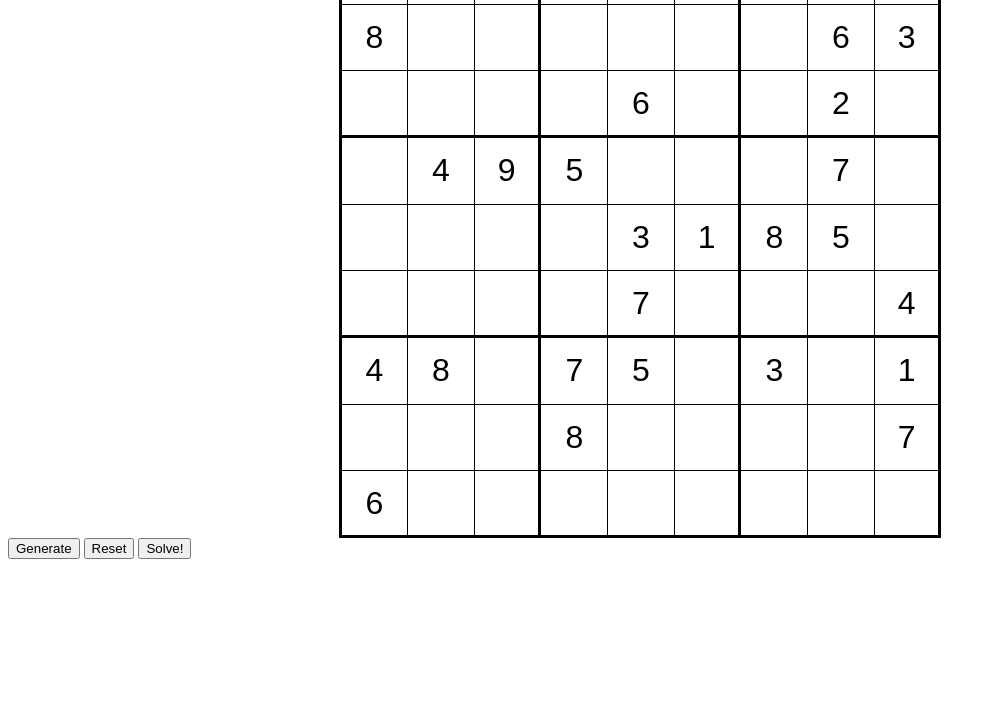
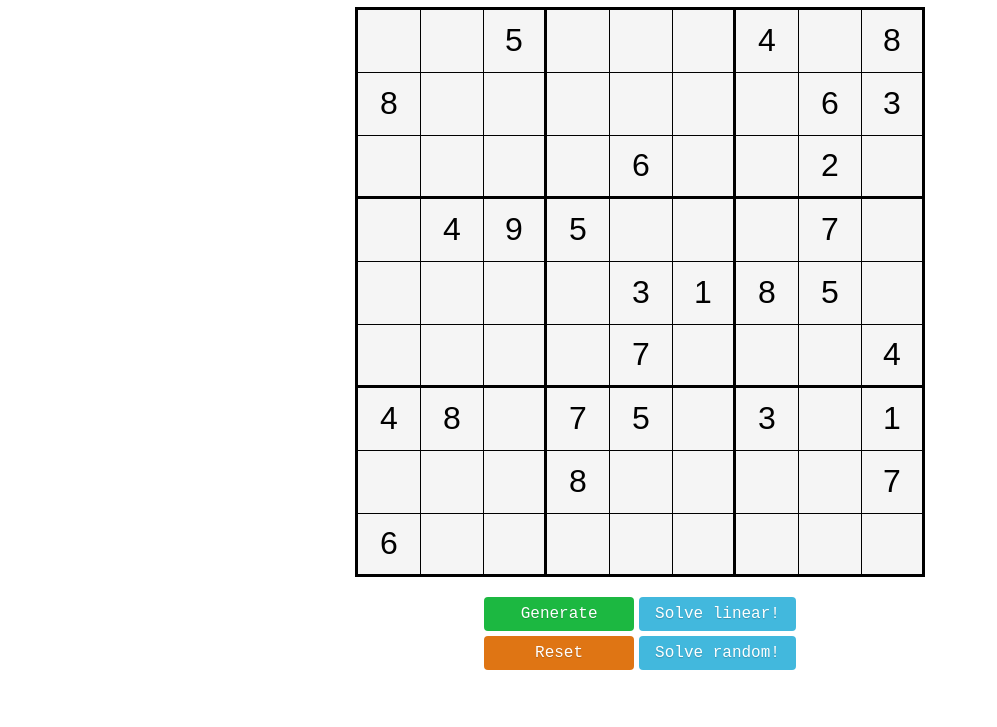
Before and after one commit to bnprkr/sudoku-with-solver, a plain HTML site: page index.html in a window 1280 px wide. Shown: the part 73-800 px from the top of the page, without its empty margins (0-997 px from the left). Drawn offline with nearby package versions, Linux system fonts and the light colour scheme.

Commit message:
added html for buttons; updated button ids in event listeners; added css styles

```diff
--- a/index.html
+++ b/index.html
@@ -6,14 +6,26 @@
   <meta name="viewport" content="width=device-width, initial-scale=1.0">
   <link rel="stylesheet" href="style.css">
   <script type="module" src="main.js"></script>
+  <link rel="stylesheet" href="https://unpkg.com/purecss@2.1.0/build/pure-min.css" integrity="sha384-yHIFVG6ClnONEA5yB5DJXfW2/KC173DIQrYoZMEtBvGzmf0PKiGyNEqe9N6BNDBH" crossorigin="anonymous">
   <title>Sudoku Solver</title>
 </head>
 <body>
-  <div id="sudoku-board">
-    <!-- board content inserted here -->
+  <h1>Sudoku with solver!</h1>
+  <div id="wrapper">
+    <div id="sudoku-board">
+      <!-- board content inserted here -->
+    </div>
   </div>
-  <button id="generate-button">Generate</button>
-  <button id="reset-button">Reset</button>
-  <button id="solve-button">Solve!</button>
+
+  <div class="controls">
+    <div class="buttons-left">
+      <button id="button-generate" class="pure-button">Generate</button>
+      <button id="button-reset" class="pure-button">Reset</button>
+    </div>
+    <div class="buttons-right">
+      <button id="button-solve" class="pure-button">Solve linear!</button>
+      <button id="button-solve" class="pure-button">Solve random!</button>
+    </div>
+  </div>
 </body>
 </html>
--- a/main.js
+++ b/main.js
@@ -23,9 +23,10 @@ function resetBoard() {
   const inputs = document.querySelectorAll('.sudoku-board-cell>input');
 
   inputs.forEach(input => {
+    input.parentElement.classList.remove("added");
+    input.parentElement.classList.remove('invalid');
     if (input.readOnly !== true) {
       input.value = '';
-      input.parentElement.classList.remove('invalid');
     }
   });
 }
@@ -91,19 +92,19 @@ window.addEventListener('DOMContentLoaded', (e) => {
   });
 
   // generate button generates a new board at random
-  const generateButton = document.getElementById('generate-button');
+  const generateButton = document.getElementById('button-generate');
   generateButton.addEventListener('click', (e) => {
     generateBoard(boards);
   });
 
   // reset button resets board to original state
-  const resetButton = document.getElementById('reset-button');
+  const resetButton = document.getElementById('button-reset');
   resetButton.addEventListener('click', (e) => {
     resetBoard();
   });
 
   // solve button checks validity of board and attempts to solve if valid
-  const solveButton = document.getElementById('solve-button');
+  const solveButton = document.getElementById('button-solve');
   solveButton.addEventListener('click', (e) => {
     // check for invalid entries before attempting to solve
     const board = getCurrentBoard();
--- a/style.css
+++ b/style.css
@@ -1,10 +1,26 @@
+* {
+  margin: 0;
+  padding: 0;
+}
+
+h1 {
+  font-family: 'Courier New', Courier, monospace;
+  text-align: center;
+}
+
+#wrapper {
+  max-width: 600px;
+  margin: 0 auto;
+}
+
 #sudoku-board {
+  /* background-color: rgba(156, 156, 156, 0.212); */
+  background-color: whitesmoke;
   display: grid;
   grid-template-columns: repeat(9, minmax(0, 1fr));
   grid-template-rows: repeat(9, minmax(0, 1fr));
   aspect-ratio: 1 / 1;
-  max-width: 600px;
-  margin: 0 auto;
+  margin: 15px;
   border-top: 3px solid black;
   border-left: 3px solid black;
 }
@@ -51,5 +67,38 @@ input {
 }
 
 .invalid {
-  background-color: red;
+  background-color: rgba(216, 29, 29, 0.3);
 }
+
+.controls {
+  display: flex;
+  justify-content: center;
+  gap: 5px;
+}
+
+#button-generate,
+#button-reset,
+#button-solve {
+  font-family: 'Courier New', Courier, monospace;
+  min-width: 150px;
+  display: block;
+  margin: 5px 0;
+  color: white;
+  border-radius: 4px;
+  text-shadow: 0 1px 1px rgba(0, 0, 0, 0.2);
+}
+
+#button-generate {
+  background: rgb(28, 184, 65);
+  /* this is a green */
+}
+
+#button-reset {
+  background: rgb(223, 117, 20);
+  /* this is an orange */
+}
+
+#button-solve {
+  background: rgb(66, 184, 221);
+  /* this is a light blue */
+}
```
